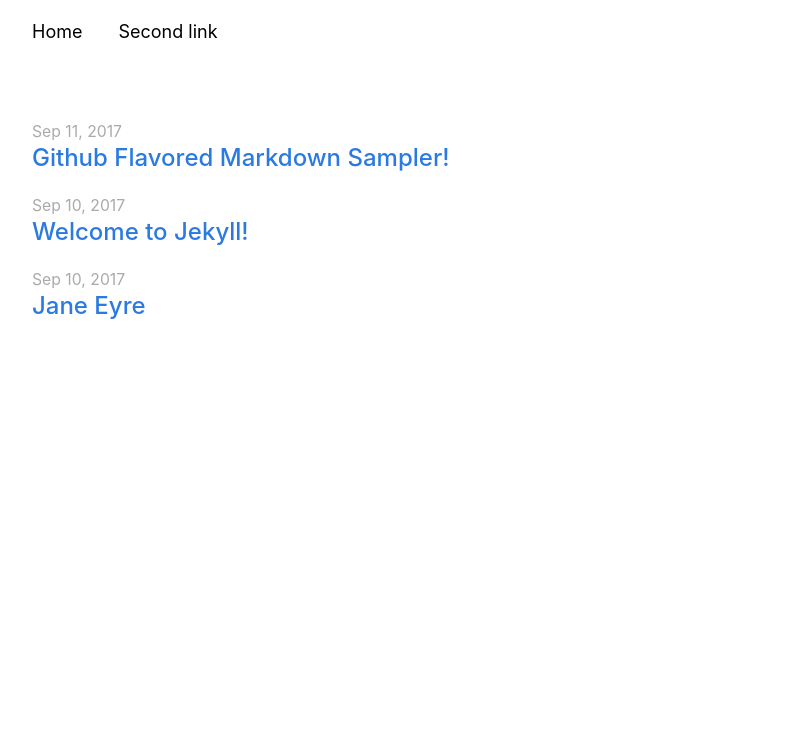
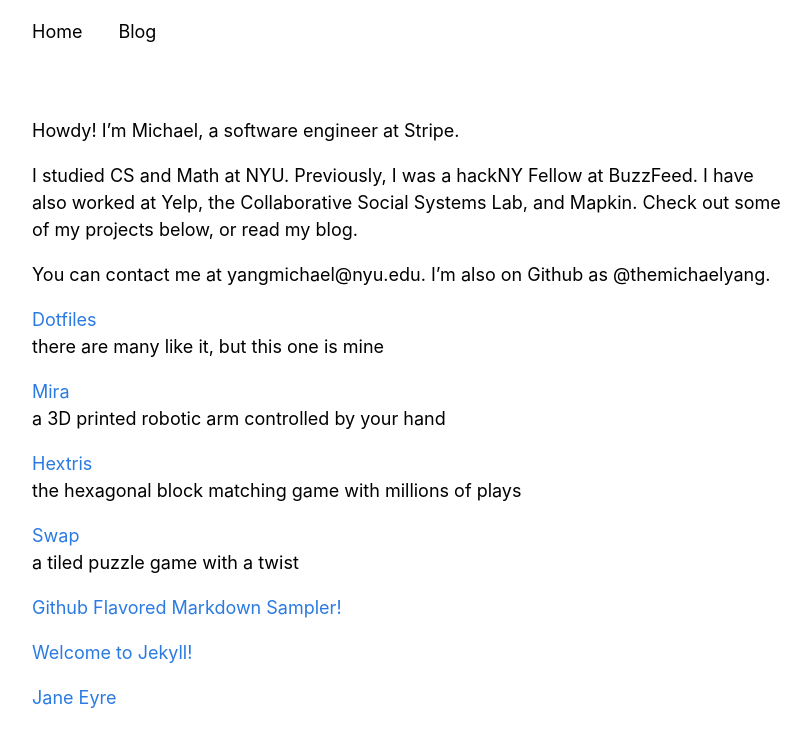
Before and after one commit to themichaelyang/themichaelyang.github.io-2022, a Jekyll site: the page built from index.md, in a window 1280 px wide. Shown: the top 747 px of the page, without its empty margins (230-1041 px from the left). Built offline with Jekyll 4.4.1, drawn with Linux system fonts in a browser that asks for light colours.

Commit message:
add projects and homepage

```diff
--- a/_config.yml
+++ b/_config.yml
@@ -1,26 +1,18 @@
-# Welcome to Jekyll!
-#
-# This config file is meant for settings that affect your whole blog, values
-# which you are expected to set up once and rarely need to edit after that.
-# For technical reasons, this file is *NOT* reloaded automatically when you use
-# 'jekyll serve'. If you change this file, please restart the server process.
-
-# Site settings
-title: Your awesome title
+title: yang.money
 email: your-email@domain.com
-description: > # this means to ignore newlines until "baseurl:"
+description: >
   Write an awesome description for your new site here. You can edit this
   line in _config.yml. It will appear in your document head meta (for
   Google search results) and in your feed.xml site description.
-# baseurl: "" # the subpath of your site, e.g. /blog
-# url: "http://yourdomain.com" # the base hostname & protocol for your site
-# twitter_username: jekyllrb
-# github_username:  jekyll
-permalink: /posts/:categories/:year/:month/:day/:title.html
-sass:
-    style: compressed
-# Build settings
+permalink: /:categories/:year/:title.html
+
+collections:
+  - projects
+
+# build settings
 markdown: kramdown
 kramdown:
   input: GFM
   hard_wrap: false
+sass:
+  style: compressed
--- a/_layouts/default.html
+++ b/_layouts/default.html
@@ -11,7 +11,7 @@
   <nav class="navbar">
     <ul class="navbar__inner">
       <li class="navbar__item"><a class="navbar__text" href="/">Home</a></li>
-      <li class="navbar__item"><a class="navbar__text" href="/">Second link</a></li>
+      <li class="navbar__item"><a class="navbar__text" href="/blog">Blog</a></li>
     </ul>
   </nav>
   <main>
--- a/_sass/_base.scss
+++ b/_sass/_base.scss
@@ -1,8 +1,10 @@
-$base-font-family: --apple-system, BlinkMacSystemFont, "Helvetica Neue", Helvetica, Roboto, Arial, sans-serif;
+$base-font: --apple-system, BlinkMacSystemFont, "Helvetica Neue", Helvetica, Roboto, Arial, sans-serif;
+$code-font: Menlo, Consalas, mono;
 $base-font-size:   18px;
 $base-font-weight: 400;
+$base-line-height: 1.5;
+
 $small-font-size:  $base-font-size * 0.875;
-$base-line-height: 1.5;
 $spacing-unit:     $base-font-size;
 $text-color:       black;
 $background-color: white;
@@ -16,7 +18,6 @@ $navbar-bg-color: #eee;
 $navbar-color: black;
 $navbar-height: 3em;
 
-// Solarized syntax highlighting
 $solarized-base01: black;
 $solarized-base1: #93a1a1;
 $solarized-base3: #fdf6e3;
@@ -27,30 +28,26 @@ $solarized-cyan: #2aa198;
 $solarized-green: #859900;
 $solarized-yellow: #B58900;
 
-/**
-* Reset some basic elements
-*/
+// basic reset
 body, h1, h2, h3, h4, h5, h6,
 p, blockquote, pre, hr,
 dl, dd, ol, ul, figure {
   margin: 0;
   padding: 0;
-  font-family: $base-font-family;
+  font-family: $base-font;
 }
 
-/**
-* Basic styling
-*/
 body {
-  font: $base-font-weight #{$base-font-size}/#{$base-line-height} $base-font-family;
+  font: $base-font-weight #{$base-font-size}/#{$base-line-height} $base-font;
   color: $text-color;
   background-color: $background-color;
-  -webkit-text-size-adjust: 100%;
+
   font-feature-settings: "kern" 1;
   font-kerning: normal;
   text-rendering: optimizeLegibility;
+
+  height: 100%;
   min-height: 100vh;
-  height: 100%;
   max-width: 100vw;
 }
 
@@ -59,8 +56,9 @@ body {
 }
 
 .navbar__inner {
-  @extend %list--reset;
-  @extend %container--centered;
+  @extend %list-reset;
+  @extend %container;
+  @extend %centered;
 }
 
 .navbar__text {
@@ -72,13 +70,22 @@ body {
 }
 
 .navbar__item {
+  float: left;
   margin-right: 2em;
-  float: left;
   padding: $spacing-unit 0;
 }
 
 main {
-  @extend %container--centered;
+  @extend %centered;
+  @extend %container;
   padding-top: 3 * $spacing-unit;
   padding-bottom: 3 * $spacing-unit;
 }
+
+.projects {
+  @extend %list-reset;
+}
+
+.posts {
+  @extend %list-reset;
+}
--- a/_sass/_layout.scss
+++ /dev/null
@@ -1,41 +0,0 @@
-/**
-* Page content
-*/
-.page-content {
-  padding: $spacing-unit 0;
-}
-
-.page-heading {
-  // font-weight: bold;
-  font-size: 20px;
-}
-
-.post-list {
-  margin-left: 0;
-  list-style: none;
-
-  > li {
-    margin-bottom: $spacing-unit;
-  }
-}
-
-.post-meta {
-  font-size: $small-font-size;
-  color: $grey-color;
-}
-
-.post-link {
-  display: block;
-  font-size: 24px;
-}
-
-/**
-* Posts
-*/
-.post-header {
-  margin-bottom: $spacing-unit;
-}
-
-.post-title {
-  font-size: 36px;
-}
--- a/_sass/_main.scss
+++ b/_sass/_main.scss
@@ -1,5 +1,4 @@
 @import "utils";
 @import "base";
-@import "layout";
 @import "post";
 @import "syntax-highlighting";
--- a/_sass/_post.scss
+++ b/_sass/_post.scss
@@ -1,10 +1,6 @@
-/**
-* Set `margin-bottom` to maintain vertical rhythm
-*/
 h1, h2, h3, h4, h5, h6,
 p, blockquote, pre,
-ul, ol, dl, figure, table,
-%vertical-rhythm {
+ul, ol, dl, figure, table {
   margin-bottom: $spacing-unit;
 }
 
@@ -17,17 +13,11 @@ table {
   text-align: left;
 }
 
-/**
-* Images
-*/
 img {
   max-width: 100%;
   vertical-align: middle;
 }
 
-/**
-* Figures
-*/
 figure > img {
   display: block;
 }
@@ -36,9 +26,6 @@ figcaption {
   font-size: $small-font-size;
 }
 
-/**
-* Lists
-*/
 ul, ol {
   margin-left: $spacing-unit;
 }
@@ -50,19 +37,11 @@ li {
   }
 }
 
-/**
-* Headings
-*/
 h1, h2, h3, h4, h5, h6 {
   line-height: 1.2;
   font-weight: 500;
-  // font-weight: 300;
-  // letter-spacing: -0.01em;
 }
 
-/**
-* Links
-*/
 a {
   color: $link-color;
   text-decoration: none;
@@ -76,9 +55,6 @@ a {
   }
 }
 
-/**
-* Blockquotes
-*/
 blockquote {
   color: $grey-color;
   border-left: 4px solid $grey-color-light;
@@ -91,9 +67,6 @@ blockquote {
   }
 }
 
-/**
-* Code formatting
-*/
 pre,
 code {
   font-size: 0.9em;
@@ -101,7 +74,7 @@ code {
   border-radius: 3px;
   background-color: $solarized-base3;
   color: $solarized-base01;
-  font-family: Consalas, Monaco, monospace;
+  font-family: $code-font;
 }
 
 code {
--- a/_sass/_utils.scss
+++ b/_sass/_utils.scss
@@ -1,25 +1,20 @@
-%block--reset {
+%reset {
   padding: 0;
   margin: 0;
 }
 
-%list--reset {
-  @extend %block--reset;
+%list-reset {
+  @extend %reset;
   list-style: none;
 }
 
-%block--centered {
+%centered {
   margin: 0 auto;
 }
 
 %container {
   width: 90%;
   max-width: 42em;
-}
-
-%container--centered {
-  @extend %container;
-  @extend %block--centered;
 }
 
 /**
--- /dev/null
+++ b/index.md
@@ -0,0 +1,29 @@
+---
+layout: default
+---
+
+Howdy! I’m Michael, a software engineer at Stripe.
+
+I studied CS and Math at NYU. Previously, I was a hackNY Fellow at BuzzFeed. I have also worked at Yelp, the Collaborative Social Systems Lab, and Mapkin. Check out some of my projects below, or read my blog.
+
+You can contact me at yangmichael@nyu.edu. I’m also on Github as @themichaelyang.
+
+
+<ul class="projects">
+  {% assign projects = site.projects | reverse %}
+  {% for project in projects %}
+    <li>
+      <a class="project-name" href="{{ project.link }}">{{ project.name }}</a>
+      <p class="project-description">{{ project.description }}</p>
+    </li>
+    {% endfor %}
+</ul>
+
+<ul class="posts">
+  {% for post in site.posts %}
+    <li>
+      <a class="post-name" href="{{ post.url | prepend: site.baseurl }}">{{ post.title }}</a>
+      <p class="post-description">{{ post.description }}</p>
+    </li>
+  {% endfor %}
+</ul>
```
Also changed, not shown: _projects/dotfiles.md (added, +6 -0 lines), _projects/hextris.md (added, +6 -0 lines), _projects/mira.md (added, +6 -0 lines), _projects/swap.md (added, +6 -0 lines), _sass/_index.scss (added), blog.md (renamed from index.html).
